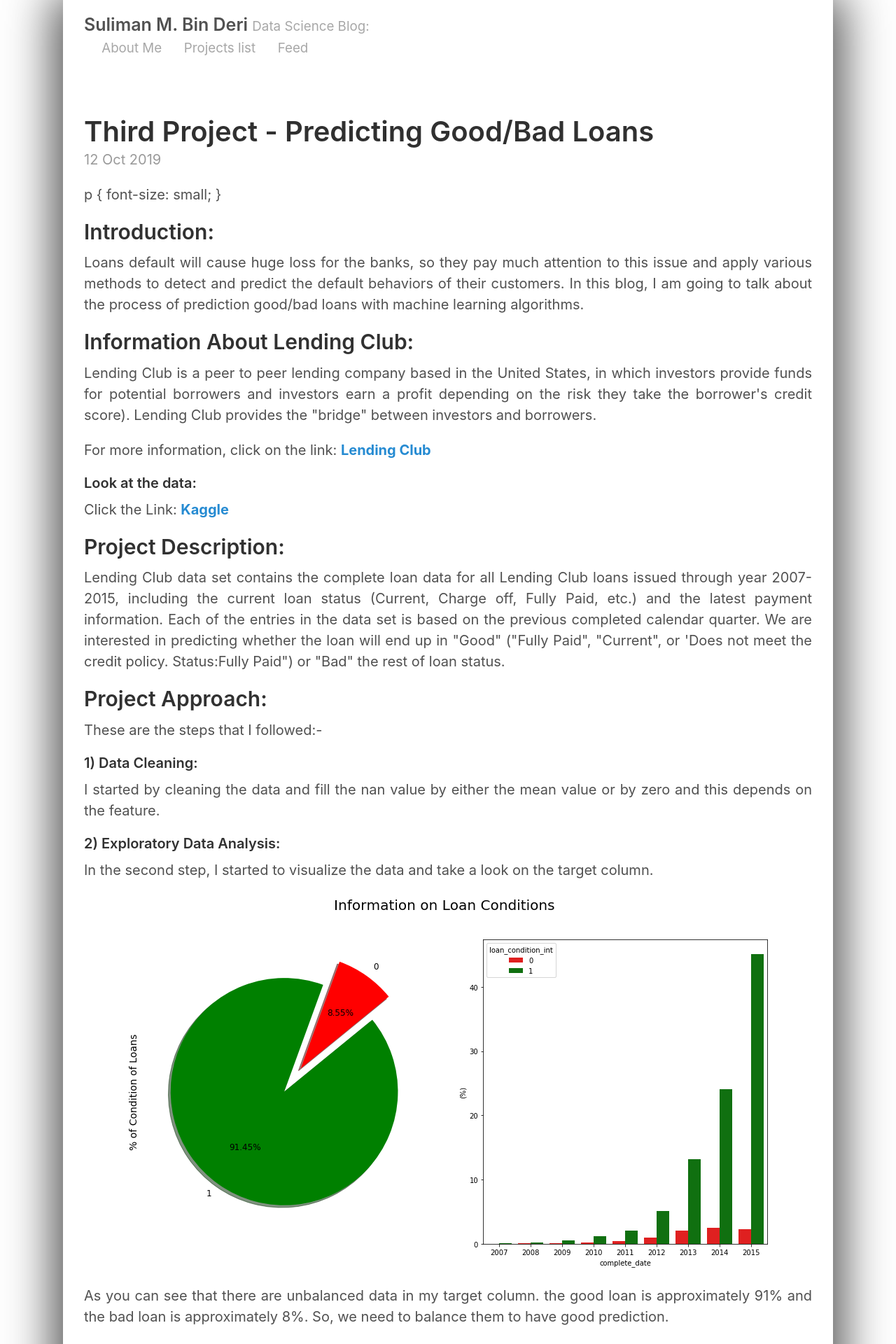
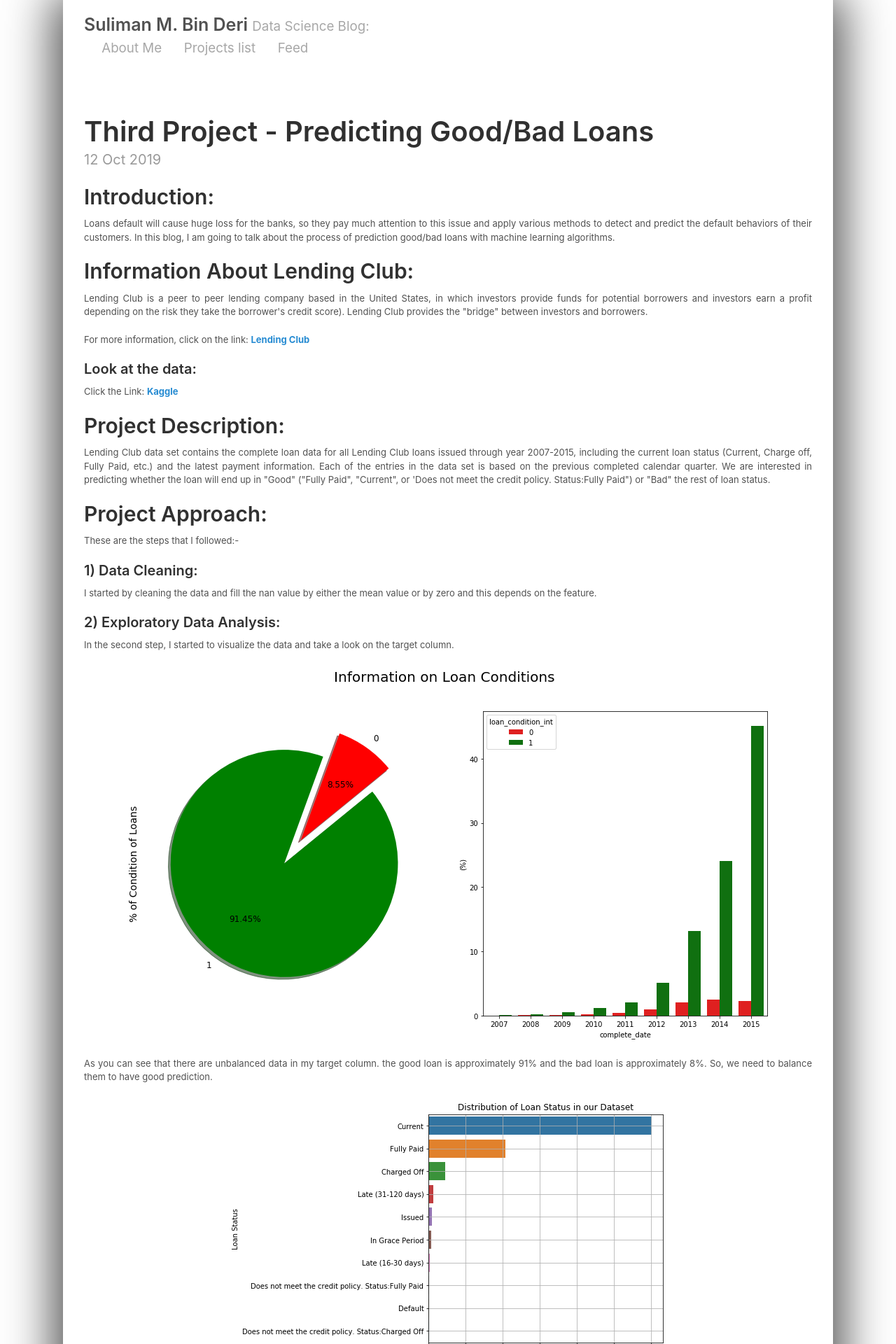
Before and after one commit to SulimanMD/SulimanMD.github.io, a Jekyll site: the page built from _posts/2019-10-12-Project_3.md, in a window 1280 px wide. Shown: the top 1920 px of the page at 70% size. Built offline with Jekyll 4.4.1, drawn with Linux system fonts in a browser that asks for light colours.

Commit message:
Update 2019-10-12-Project_3.md

```diff
--- a/_posts/2019-10-12-Project_3.md
+++ b/_posts/2019-10-12-Project_3.md
@@ -2,9 +2,6 @@
 layout: post
 title: Third Project - Predicting Good/Bad Loans
 ---
-p {
-font-size: small;
-}
 ## Introduction:
 <p align="justify">Loans default will cause huge loss for the banks, so they pay much attention to this issue and apply various methods to detect and predict the default behaviors of their customers. In this blog, I am going to talk about the process of prediction good/bad loans with machine learning algorithms.</p>
 
@@ -86,4 +83,7 @@ img {
   margin-left: auto;
   margin-right: auto;
 }
+p {
+font-size: small;
+}
 </style>
```
